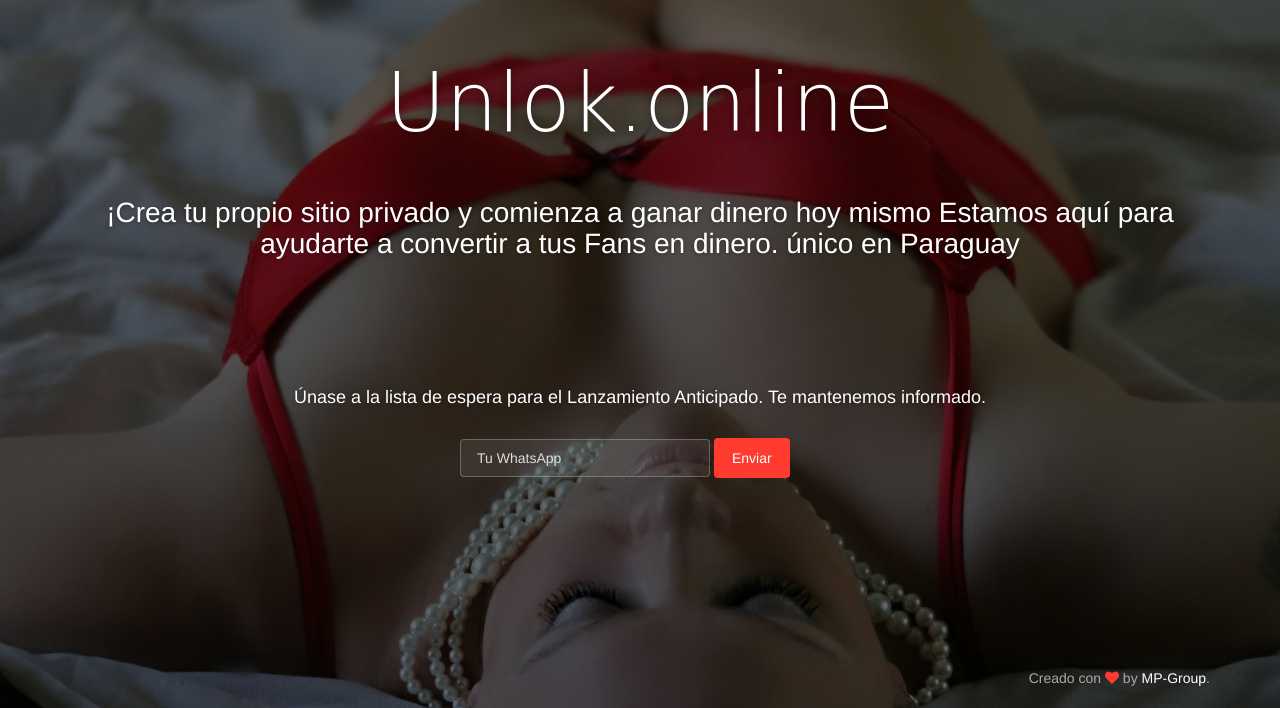
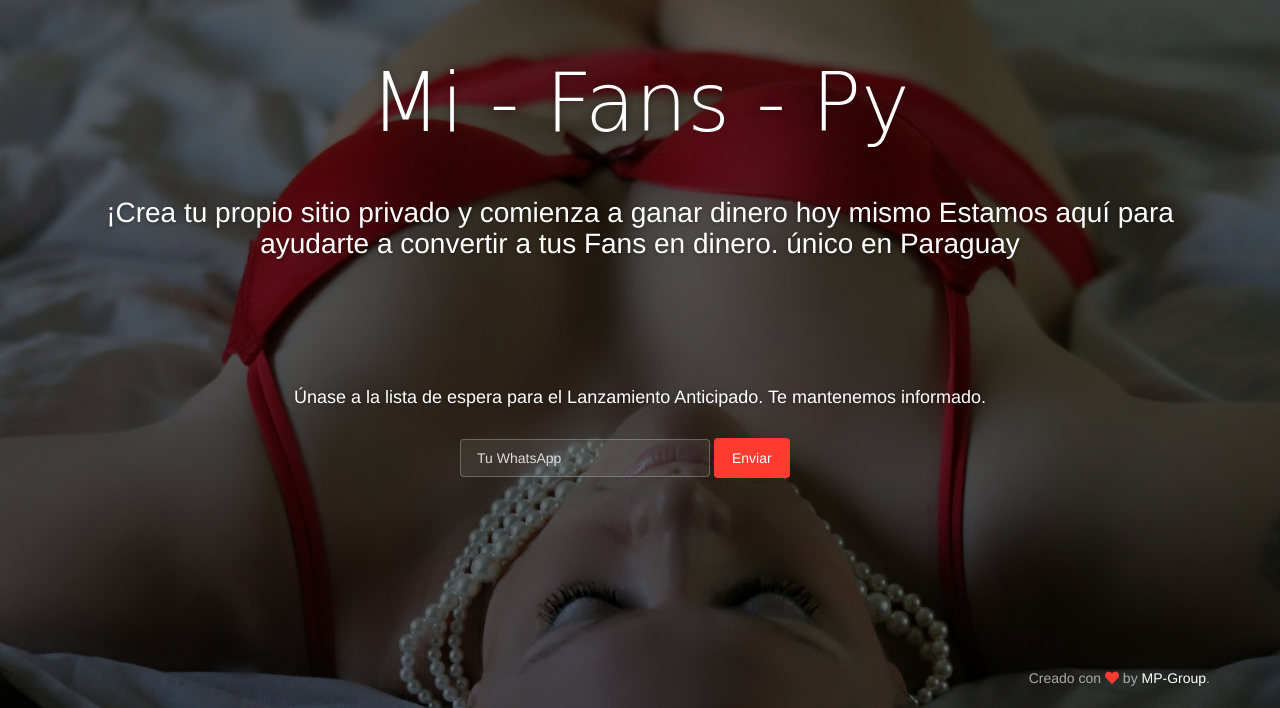
Before and after one commit to denisparaguayo/unlokpy, a plain HTML site: page index.html in a window 1280 px wide. Shown: the part 92-800 px from the top of the page. Drawn offline with Linux system fonts and the light colour scheme; a web font is replaced by a local one.

Commit message:
cambio de nombre

```diff
--- a/index.html
+++ b/index.html
@@ -10,7 +10,7 @@
 		/>
 		<meta name="viewport" content="width=device-width" />
 
-		<title>UNLOK PY</title>
+		<title>MI Fans Py</title>
 
 		<link href="css/bootstrap.css" rel="stylesheet" />
 		<link href="css/coming-sssoon.css" rel="stylesheet" />
@@ -78,7 +78,7 @@
 			<!--   You can change the black color for the filter with those colors: blue, green, red, orange       -->
 
 			<div class="container">
-				<h1 class="logo cursive">Unlok.online</h1>
+				<h1 class="logo cursive">Mi - Fans - Py</h1>
 				<!--  H1 can have 2 designs: "logo" and "logo cursive"           -->
 
 				<div class="content">
```
